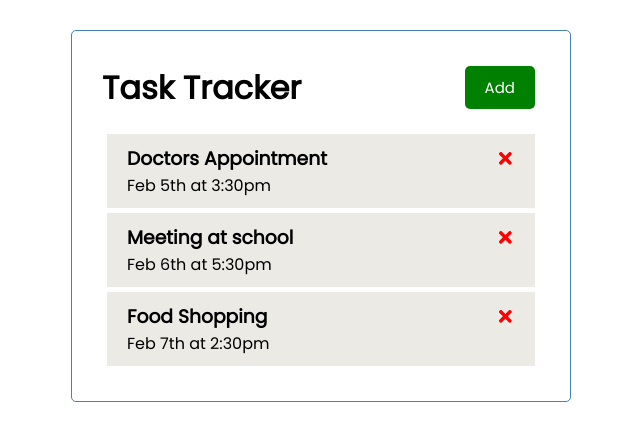
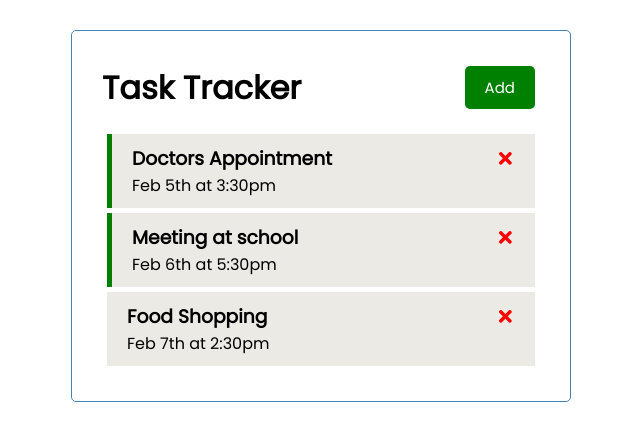
Before and after one commit to JOANITA-51/react-my-app, a React (Create React App) app in the folder react-task-tracker/: page / in a window 1280 px wide. Shown: the top 440 px of the page, without its empty margins (319-959 px from the left). Built offline with nearby package versions, Linux system fonts and the light colour scheme.

Commit message:
setting a border when the reminder is equal to true and when toggled the task becomes false hence no border displayed

```diff
--- a/react-task-tracker/src/App.js
+++ b/react-task-tracker/src/App.js
@@ -30,7 +30,10 @@
 
 //Toggle Reminder
   const toggleReminder = (id) => {
-    console.log(id)
+    setTasks(
+      tasks.map((task)=>
+      task.id === id? {...task, reminder: !task.reminder}: task)
+    )
   }
   return (
     <div className="container">
--- a/react-task-tracker/src/components/task.js
+++ b/react-task-tracker/src/components/task.js
@@ -1,7 +1,9 @@
 import {FaTimes} from 'react-icons/fa'
 const Task = ({task, onDelete, onToggle }) => {
     return (
-        <div className='task' onDoubleClick= {()=>onToggle(task.id)}>
+        <div
+         className={`task ${task.reminder? 'reminder':''}`}
+         onDoubleClick= {()=>onToggle(task.id)}>
             <h3 >
                 {task.text} < FaTimes style={{color:'red', cursor: 'pointer'}}
                 onClick = {() => onDelete(task.id)}
```
